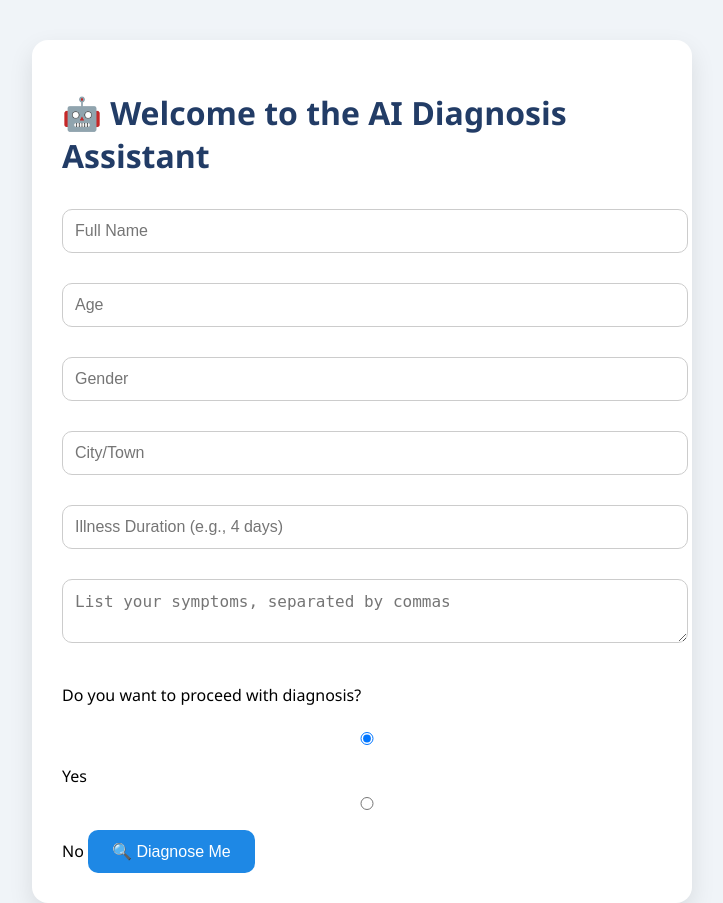
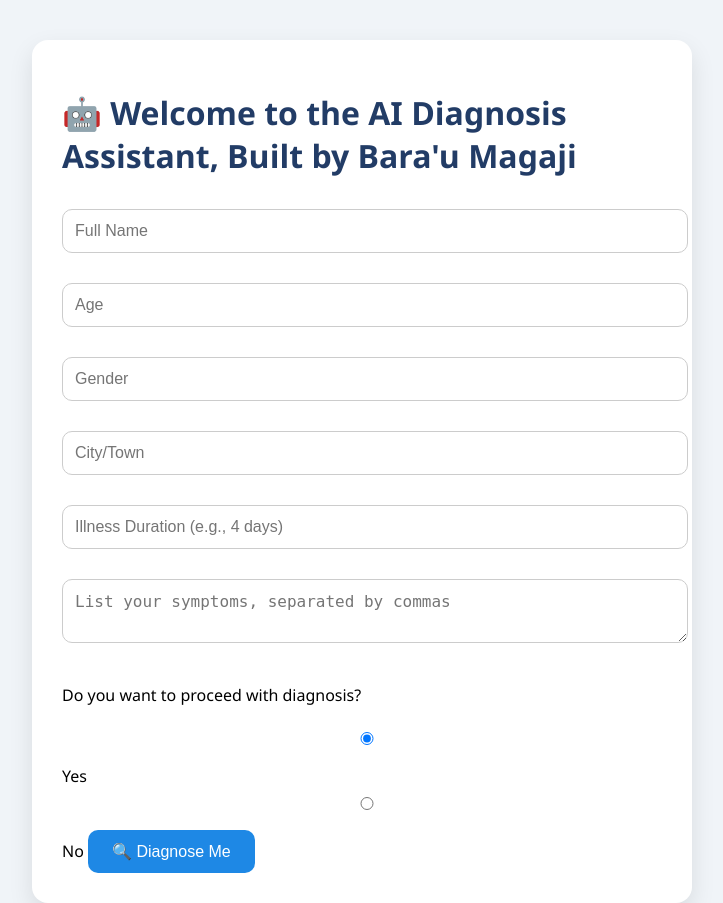
Before and after one commit to jammel001/healthHERO, a Flask app: page / in a window 1280 px wide. Shown: the whole page, without its empty margins (278-1001 px from the left). Run offline with Flask 3, Linux system fonts and the light colour scheme; parts of the project's set-up code (start-up, migrations or seed data) failed here and were passed over.

Commit message:
Update index.html

```diff
--- a/templates/index.html
+++ b/templates/index.html
@@ -7,7 +7,7 @@
 </head>
 <body>
   <div class="container">
-    <h1>🤖 Welcome to the AI Diagnosis Assistant</h1>
+    <h1>🤖 Welcome to the AI Diagnosis Assistant, Built by Bara'u Magaji</h1>
     <form action="/diagnose" method="POST">
       <input type="text" name="name" placeholder="Full Name" required>
       <input type="text" name="age" placeholder="Age" required>
```
